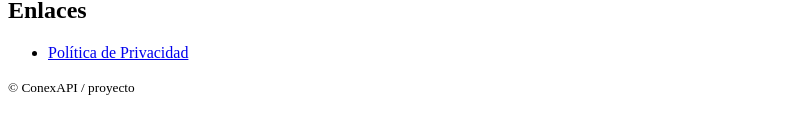
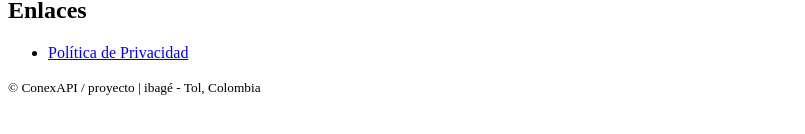
Before and after one commit to conexapi/n8n, a plain HTML site: page index.html in a window 1280 px wide. Shown: the part 240-374 px from the top of the page, without its empty margins (0-805 px from the left). Drawn offline with Linux system fonts and the light colour scheme.

Commit message:
Update footer with location information
<!-- cambio-dev-001 -->

```diff
--- a/index.html
+++ b/index.html
@@ -27,7 +27,7 @@
   </main>
 
   <footer>
-    <small>© <!-- año --> ConexAPI / proyecto</small>
+    <small>© <!-- año --> ConexAPI / proyecto | ibagé - Tol, Colombia</small>
   </footer>
 </body>
 </html>
```
